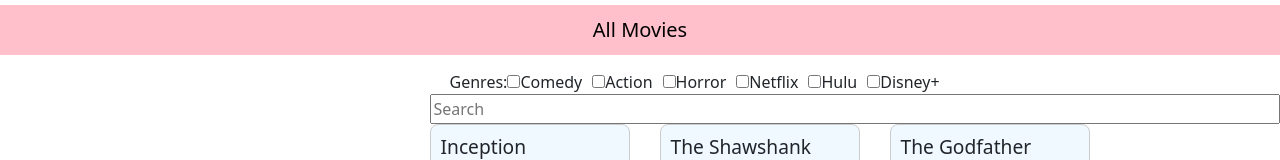
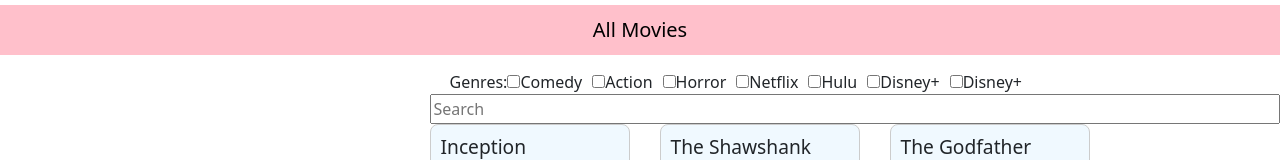
Before and after one commit to sulagnamoh/movie-match, a React (Create React App) app: page /Search in a window 1280 px wide. Shown: the part 144-304 px from the top of the page. Built offline with nearby package versions, Linux system fonts and the light colour scheme.

Commit message:
added prime

```diff
--- a/src/pages/Search.js
+++ b/src/pages/Search.js
@@ -18,6 +18,7 @@ export function SearchFeat() {
     const [isHuluChecked, setIsHuluChecked] = useState(false);
     const [isNetflixChecked, setIsNetflixChecked] = useState(false);
     const [isDisneyChecked, setIsDisneyChecked] = useState(false);
+    const [isPrimeChecked, setisPrimeChecked] = useState(false);
 
     const handleCheckboxChange = (event) => {
       const {name, checked } = event.target;
@@ -33,6 +34,8 @@ export function SearchFeat() {
       setIsHuluChecked(checked);
     } else if (name === 'disney') {
       setIsDisneyChecked(checked);
+    } else if (name === 'prime') {
+      setisPrimeChecked(checked);
     }
    };
 
@@ -43,12 +46,14 @@ export function SearchFeat() {
                 genreMatch = (isComedyChecked && movie.genre === 'comedy') ||
                              (isActionChecked && movie.genre === 'action') ||
                              (isHorrorChecked && movie.genre === 'horror');
+
             }
             let platformMatch = true;
             if (isNetflixChecked || isHuluChecked || isDisneyChecked) {
               platformMatch = (isNetflixChecked && movie.platform === 'netflix') ||
                               (isHuluChecked && movie.platform === 'hulu') ||
-                              (isDisneyChecked && movie.platform === 'disney');
+                              (isDisneyChecked && movie.platform === 'disney') ||
+                              (isPrimeChecked && movie.platform === 'prime');
           }
 
             return genreMatch && platformMatch;
@@ -114,6 +119,15 @@ return (
                />
                Disney+
            </label>
+           <label style={{ marginRight: '10px' }}>
+               <input
+                   type="checkbox"
+                   name="prime"
+                   checked={isPrimeChecked}
+                   onChange={handleCheckboxChange}
+               />
+               Disney+
+           </label>
      </div>
       <input type = "text" placeholder='Search' className='search' onChange={e=>setSearchResults(e.target.value)}/>
              <div className="movie-list">
```
Also changed, not shown: 1 other file (tests, documents, lock files or other folders).
